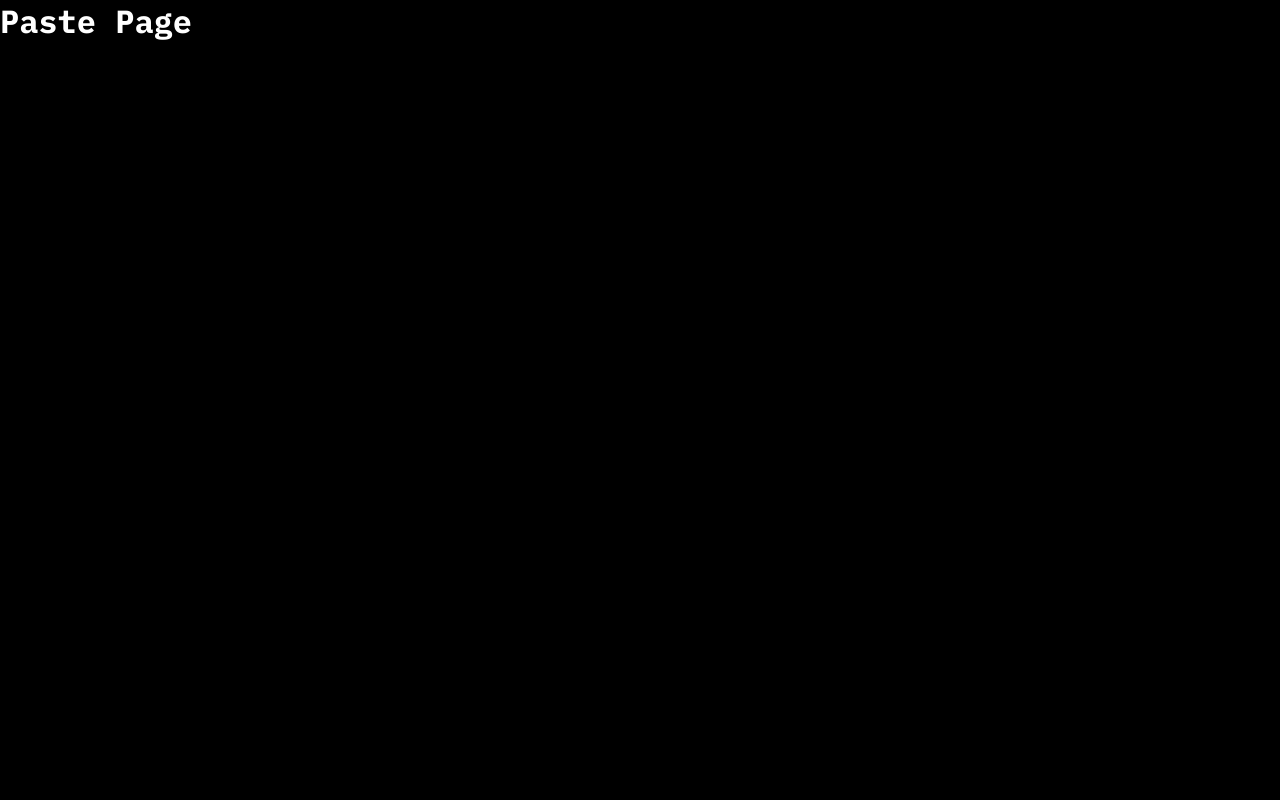
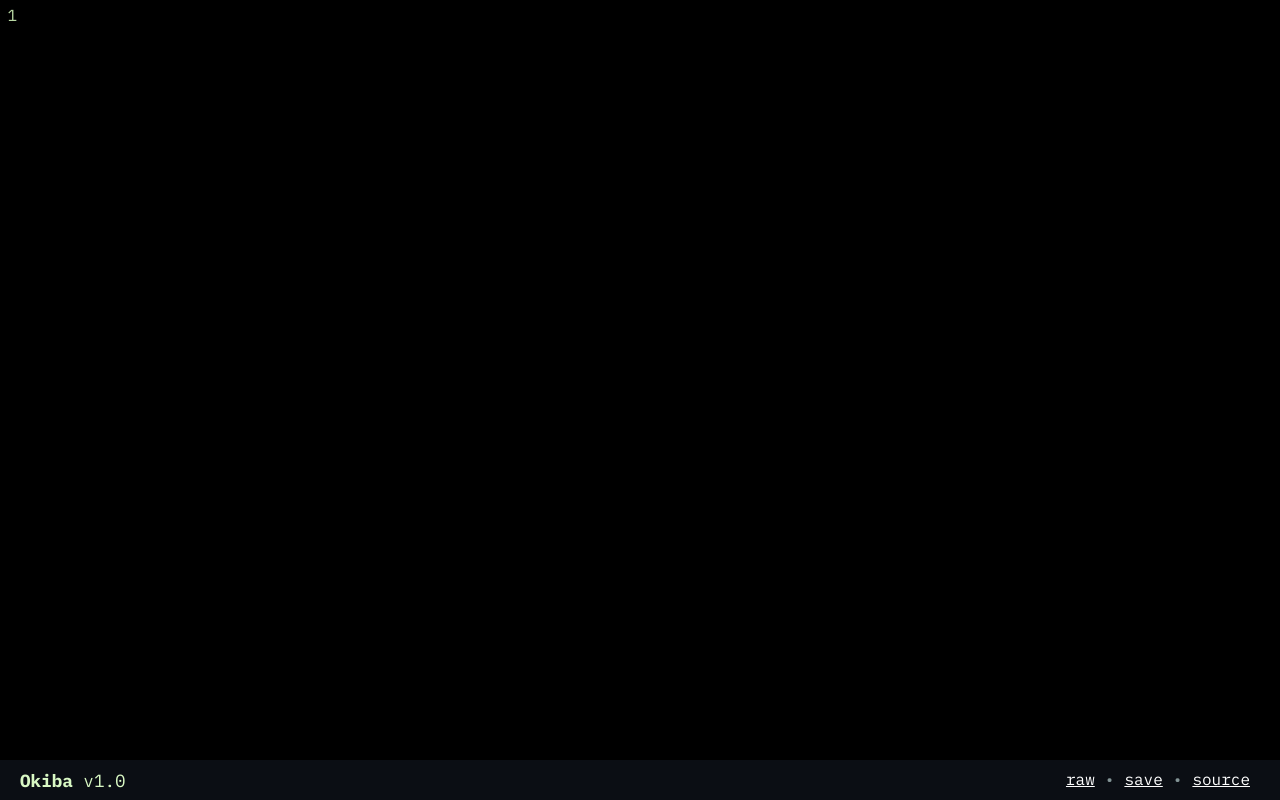
Before and after one commit to okiba-org/frontend, a React (Vite) app: page /1 in a window 1280 px wide. Built offline with nearby package versions, Linux system fonts and the light colour scheme; no server answers.

Commit message:
refactor: re-use editor component and other minor changes

```diff
--- a/package.json
+++ b/package.json
@@ -12,7 +12,6 @@
     "@lezer/highlight": "^1.0.0",
     "@uiw/codemirror-themes": "^4.11.4",
     "@uiw/react-codemirror": "^4.11.4",
-    "axios": "^0.27.2",
     "react": "^18.0.0",
     "react-dom": "^18.0.0",
     "react-router-dom": "^6.3.0"
--- /dev/null
+++ b/src/api/bin.ts
@@ -0,0 +1,16 @@
+export const setPaste = async (code: string): Promise<Response> => {
+	return await fetch("http://localhost:8080/bin/paste", {
+		method: "POST",
+		headers: { "Content-type": "text/plain" },
+		body: code,
+	});
+};
+
+export const getPaste = async (pasteId: string) => {
+	return await fetch(`http://localhost:8080/bin/paste/${pasteId}`);
+};
+
+export interface SuccessResponse {
+	message: string;
+	endpoint: string;
+}
--- a/src/components/Editor.tsx
+++ b/src/components/Editor.tsx
@@ -1,48 +1,19 @@
 import CodeMirror from "@uiw/react-codemirror";
-import React, { useCallback, useState } from "react";
-import { GithubDark } from "./EditorTheme";
-import axios from "axios";
-import { useNavigate } from "react-router-dom";
+import { FunctionComponent } from "react";
+import Theme from "./EditorTheme";
 
-const Editor = () => {
-	const [code, setCode] = useState("");
-	let navigate = useNavigate();
-
-	// TODO: fix this callback thing later
-	const postPaste = useCallback(async () => {
-		let res = await axios.post("http://localhost:8080/bin/paste", code, {
-			headers: { "Content-type": "text/plain" },
-		});
-
-		if (res.status !== 200) {
-			alert("Something went wrong!");
-			console.log(res);
-		}
-		navigate(`/${res.data["endpoint"]}`);
-	}, [code]);
-
-	const handleSavePaste = async (
-		event: React.KeyboardEvent<HTMLInputElement>,
-	) => {
-		if ((event.ctrlKey || event.metaKey) && event.code === "KeyS") {
-			event.preventDefault();
-			postPaste();
-		}
-	};
-
-	const placeholder = `// paste code here, use ctrl + s to save`;
+const Editor: FunctionComponent<propTypes> = props => {
 	return (
 		// TODO: custom implementation?
 		// TODO: fix line wrap
 		<CodeMirror
 			className="editor"
 			autoFocus={true}
-			onKeyDown={handleSavePaste}
-			placeholder={placeholder}
+			value={props.value}
+			onKeyDown={e => props.keyEvent(e)}
+			placeholder={props.placeholder}
 			height="100%"
-			onChange={(value: string) => {
-				setCode(value);
-			}}
+			onChange={val => props.setCode(val)}
 			style={{
 				width: "100%",
 				flex: 1,
@@ -50,9 +21,27 @@ const Editor = () => {
 				fontFamily: "IBM Plex Mono",
 				fontSize: "1rem",
 			}}
-			theme={GithubDark}
+			editable={props.editable}
+			readOnly={props.readonly}
+			theme={Theme}
 		/>
 	);
 };
 
+Editor.defaultProps = {
+	placeholder: `// paste code here, use ctrl + s to save`,
+	readonly: false,
+	editable: true,
+	value: "",
+};
+
+interface propTypes {
+	readonly?: boolean;
+	editable?: boolean;
+	placeholder?: string;
+	value: string;
+	setCode: Function;
+	keyEvent: Function;
+}
+
 export default Editor;
--- a/src/components/EditorTheme.tsx
+++ b/src/components/EditorTheme.ts
@@ -1,7 +1,8 @@
 import { tags as t } from "@lezer/highlight";
 import { createTheme } from "@uiw/codemirror-themes";
 
-export const GithubDark = createTheme({
+// custom theme based on GitHub dark theme
+export default createTheme({
 	theme: "dark",
 	settings: {
 		background: "black",
--- a/src/index.css
+++ b/src/index.css
@@ -6,10 +6,8 @@
 }
 
 body {
-  font-family: "IBM Plex Mono", monospace;
   background: black;
   color: white;
-  /* min-height: 100%; */
 }
 
 #root {
--- a/src/pages/Home.tsx
+++ b/src/pages/Home.tsx
@@ -1,10 +1,33 @@
+import { useCallback, useState } from "react";
+import { useNavigate } from "react-router-dom";
+import { setPaste, SuccessResponse } from "../api/bin";
 import BottomBar from "../components/BottomBar";
 import Editor from "../components/Editor";
 
 function Home() {
+	const [code, setCode] = useState("");
+	const navigate = useNavigate();
+
+	const postPaste = useCallback(async () => {
+		const res: Response = await setPaste(code);
+		if (res.status !== 200) {
+			alert("Something went wrong!");
+			console.log(res);
+		}
+		let data: SuccessResponse = await res.json();
+		navigate(`/${data.endpoint}`);
+	}, [code]);
+
+	const handleSaveKey = async (event: React.KeyboardEvent<HTMLDivElement>) => {
+		if ((event.ctrlKey || event.metaKey) && event.code === "KeyS") {
+			event.preventDefault();
+			postPaste();
+		}
+	};
+
 	return (
 		<>
-			<Editor />
+			<Editor setCode={setCode} value={code} keyEvent={handleSaveKey} />
 			<BottomBar />
 		</>
 	);
--- a/src/pages/Paste.tsx
+++ b/src/pages/Paste.tsx
@@ -1,8 +1,48 @@
+import { useEffect, useState } from "react";
+import { useNavigate, useParams } from "react-router-dom";
+import { getPaste } from "../api/bin";
+import BottomBar from "../components/BottomBar";
+import Editor from "../components/Editor";
+
 function Paste() {
+	const { id } = useParams();
+	const [code, setCode] = useState("");
+	const navigate = useNavigate();
+
+	const getCode = async () => {
+		if (id == undefined) {
+			alert("Something went wrong!");
+			return navigate("/");
+		}
+
+		const res: Response = await getPaste(id);
+
+		if (res.status == 404) {
+			alert("Paste not found!");
+			navigate("/");
+		}
+
+		if (res.status == 200) {
+			setCode(await res.text());
+		}
+	};
+
+	useEffect(() => {
+		getCode();
+	}, []);
+
 	return (
-		<div className="container">
-			<h1>Paste Page</h1>
-		</div>
+		<>
+			<Editor
+				setCode={() => {}}
+				value={code}
+				keyEvent={() => {}}
+				editable={false}
+				readonly={true}
+				placeholder={""}
+			/>
+			<BottomBar />
+		</>
 	);
 }
 
```
